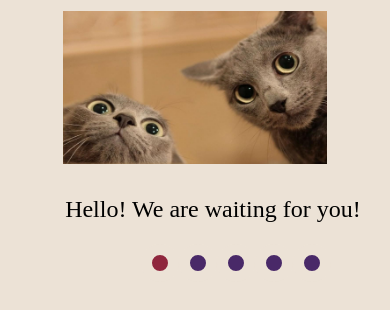
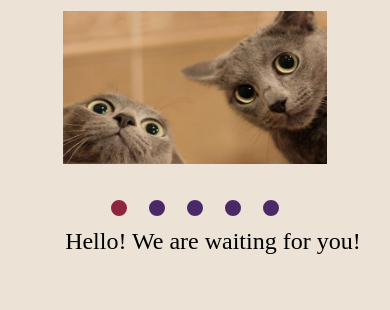
Before and after one commit to YuliyaShu/cssMemSlider, a plain HTML site: page cssMemSlider/index.html in a window 390 px wide. Drawn offline with Linux system fonts and the light colour scheme; files whose address does not match are found by name.

Commit message:
feat: adaptive (Sat, May 14, 2022 01:23:31 PM)

```diff
--- a/cssMemSlider/style.css
+++ b/cssMemSlider/style.css
@@ -19,13 +19,7 @@ img {
 	max-width: 100%;
 }
 
-ul {
-	margin-block-start: 0em;
-    margin-block-end: 0em;
-    padding-inline-start: 0px;
-}
-
-p, h1, h2 {
+p{
     margin-block-start: 0px;
     margin-block-end: 0px;
   }
@@ -36,7 +30,7 @@ p, h1, h2 {
 	padding: 0 5%;
     display: flex;
     align-items: center;
-  justify-content: center;
+    justify-content: center;
 }
 
 .images {
@@ -136,27 +130,76 @@ input[name="css"] {
   }
 
   .slide1 {
-    grid-row: 1/3;
-    grid-column: 1/3;
     z-index: 1;
   }
 
-  .slide2 {
+  .slide1, .slide2, .slide3, .slide4, .slide5 {
     grid-row: 1/3;
     grid-column: 1/3;
   }
 
-  .slide3 {
-    grid-row: 1/3;
-    grid-column: 1/3;
+
+  @media (max-width: 1130px) {
+    .buttons {
+        margin-top: -4%;
+    }
   }
 
-  .slide4 {
-    grid-row: 1/3;
-    grid-column: 1/3;
+  @media (max-width: 922px) {
+    .buttons {
+        margin-top: -8%;
+    }
   }
 
-  .slide5 {
-    grid-row: 1/3;
-    grid-column: 1/3;
+  @media (max-width: 768px) {
+    .buttons {
+        grid-column: 1/3;
+        justify-self: center;
+        margin-top: -11%;
+        padding-right: 0%;
+      }
+      .slide p {
+        padding-top: 4rem;
+      }
   }
+
+  @media (max-width: 700px) {
+    .buttons {
+        margin-top: -13%;
+    }
+  }
+
+  @media (max-width: 580px) {
+    .buttons {
+        margin-top: -17%;
+    }
+  }
+
+  @media (max-width: 500px) {
+    .buttons {
+        margin-top: -20%;
+    }
+  }
+
+  @media (max-width: 434px) {
+    .buttons {
+        margin-top: -24%;
+    }
+  }
+
+  @media (max-width: 376px) {
+    .buttons {
+        margin-top: -34%;
+    }
+
+    .button {
+        width: 0.7rem;
+        height: 0.7rem;
+    }
+  }
+
+  @media (max-width: 327px) {
+    .buttons {
+        margin-top: -42%;
+    }
+  }
```
